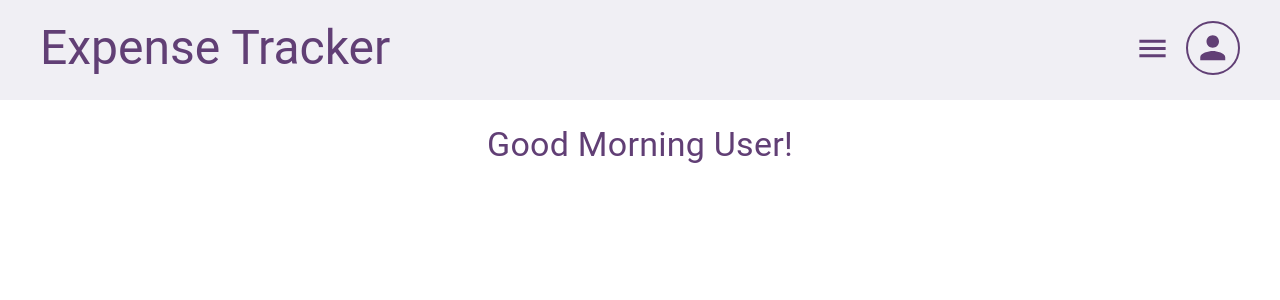
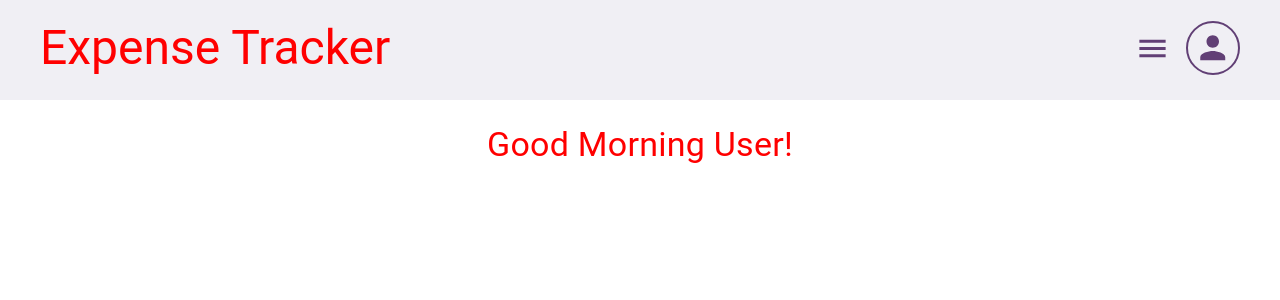
Before and after one commit to ctelfair20/expense-tracker, a React (Vite) app: page /dashboard in a window 1280 px wide. Shown: the top 300 px of the page. Built offline with nearby package versions, Linux system fonts and the light colour scheme.

Commit message:
removed inline styles of all typographys

```diff
--- a/src/components/Greeting.tsx
+++ b/src/components/Greeting.tsx
@@ -3,7 +3,7 @@ import { Box, Typography } from '@mui/material';
 function Greeting() {
   return (
     <Box sx={{}}>
-      <Typography variant='h4' component='h2' sx={{ color: '#613F75' }}>
+      <Typography variant='h4' component='h2'>
         {/* I want to dynamically change "morning" to either "afternoon" or "evening" and show the currently logging in user's name*/}
         Good Morning User!
       </Typography>
--- a/src/components/Header.tsx
+++ b/src/components/Header.tsx
@@ -10,7 +10,7 @@ const Header = () => {
           <Link to="/">Home</Link>
           <Link to="/dashboard">Dashboard</Link>
         </Box> */}
-        <Typography sx={{ color: "#613F75" }} variant="h3" component="h1">Expense Tracker</Typography>
+        <Typography variant="h3" component="h1">Expense Tracker</Typography>
         <Box sx={{ display: "flex", gap: 1 }}>
           <IconButton>
             <MenuIcon sx={{ width: "35px", height: "35px", color: "#613F75", }} />
```
